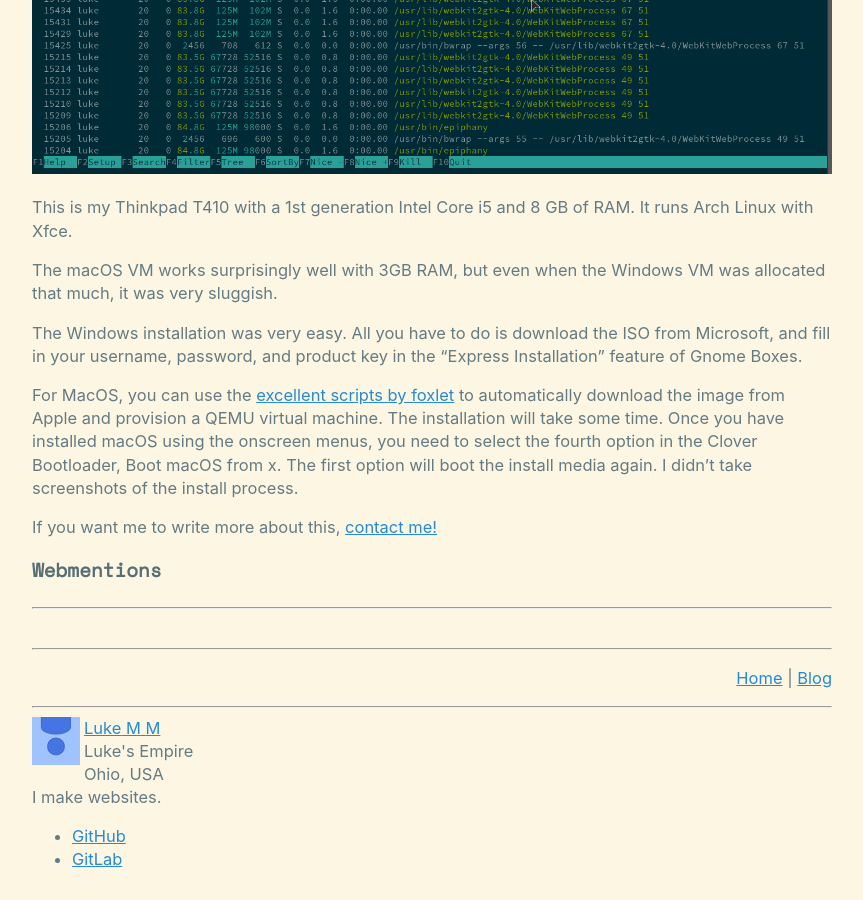
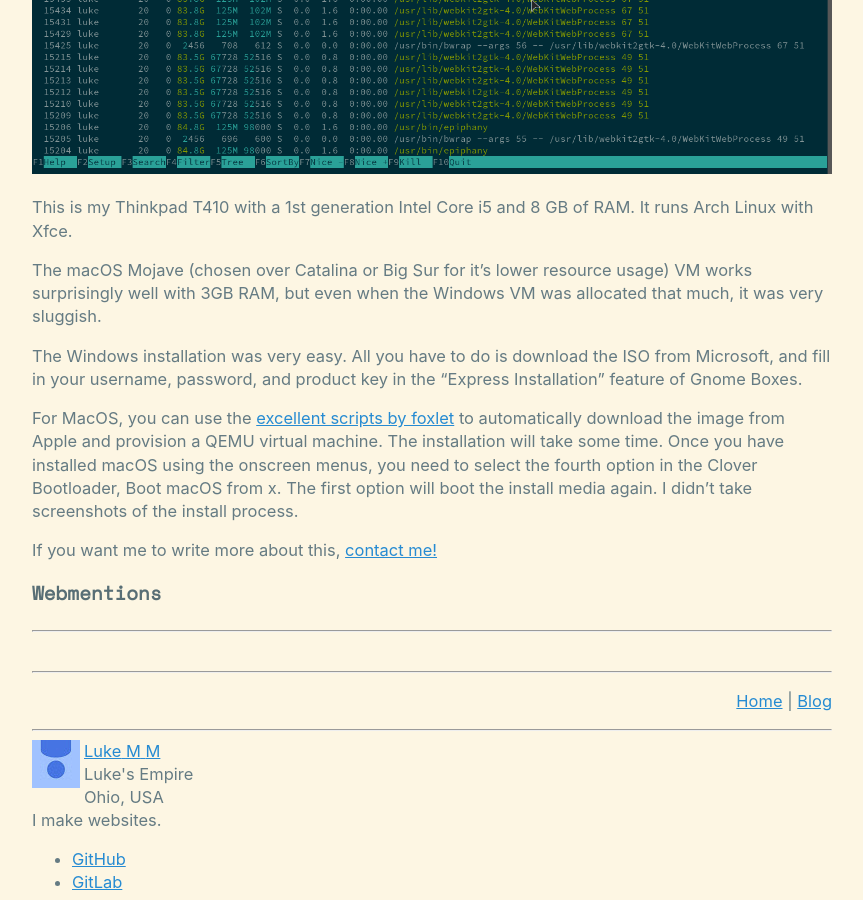
Before and after one commit to luke2m/lukesempire-gitlab-mirror, a Jekyll site: the page built from _posts/2021-04-11-VMs.md, in a window 1280 px wide and 900 px high, scrolled down 2202 px. Shown: the whole window, without its empty margins (208-1071 px from the left). Built offline with Jekyll 4.4.1, drawn with Linux system fonts in a browser that asks for light colours; comment, search, counter and statistics services are not loaded; some of the changed text lies outside the part shown.

Commit message:
Update 2021-04-11-VMs.md

```diff
--- a/_posts/2021-04-11-VMs.md
+++ b/_posts/2021-04-11-VMs.md
@@ -15,7 +15,7 @@
 
 This is my Thinkpad T410 with a 1st generation Intel Core i5 and 8 GB of RAM. It runs Arch Linux with Xfce.
 
-The macOS VM works surprisingly well with 3GB RAM, but even when the Windows VM was allocated that much, it was very sluggish.
+The macOS Mojave (chosen over Catalina or Big Sur for it's lower resource usage) VM works surprisingly well with 3GB RAM, but even when the Windows VM was allocated that much, it was very sluggish.
 
 The Windows installation was very easy. All you have to do is download the ISO from Microsoft, and fill in your username, password, and product key in the "Express Installation" feature of Gnome Boxes.
 
```
Also changed, not shown: other parts of _posts/2021-04-11-VMs.md (+1 -1 lines).
